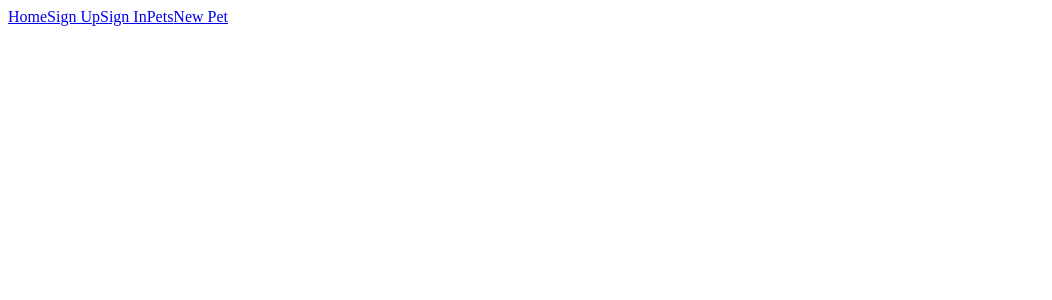
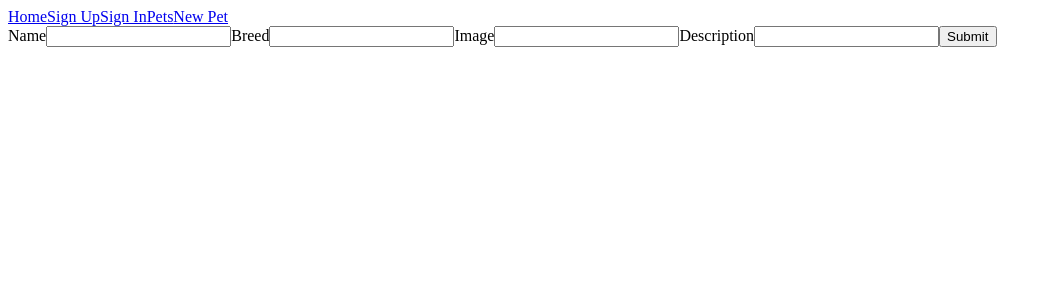
Before and after one commit to Jonathan-MacDuff/Pet-Finder-V2, a React (Create React App) app in the folder client/: page /petupdate/1 in a window 1280 px wide. Shown: the top 300 px of the page, without its empty margins (0-1052 px from the left). Built offline with nearby package versions, Linux system fonts and the light colour scheme.

Commit message:
added patch functionality

```diff
--- a/client/src/components/App.js
+++ b/client/src/components/App.js
@@ -6,6 +6,7 @@ import NewPetForm from "../pages/NewPetForm";
 import Home from "../pages/Home";
 import Signup from "../pages/Signup";
 import Signin from "../pages/Signin";
+import PetUpdateForm from "./PetUpdateForm";
 
 function App() {
   return (
@@ -28,6 +29,9 @@ function App() {
           <Route path="/petform">
             <NewPetForm />
           </Route>
+          <Route path='/petupdate/:id'>
+            <PetUpdateForm />
+          </Route>
         </Switch>
       </main>
     </>
--- a/client/src/components/Pet.js
+++ b/client/src/components/Pet.js
@@ -1,19 +1,14 @@
 import React from "react";
+import {useHistory} from "react-router-dom"
 
 
 function Pet({pet}) {
 
+    const navigate = useHistory()
     const id = pet.id;
 
     function handleUpdateClick() {
-        fetch('/petform', {
-            method: 'PATCH',
-            headers: {
-                'Content-Type': 'application/json',
-            },
-            body: JSON.stringify({pet}),
-        })
-        .then((r) => r.json())
+        navigate.push(`/petupdate/${id}`)
     }
 
     function handleDeleteClick() {
--- /dev/null
+++ b/client/src/components/PetUpdateForm.js
@@ -0,0 +1,54 @@
+import {React, useState} from "react";
+
+function PetUpdateForm() {
+
+    const [name, setName] = useState('')
+    const [breed, setBreed] = useState('')
+    const [image_url, setImage] = useState('')
+    const [description, setDescription] = useState('')
+    // const [lost, setLost] = useState(false)
+    // const [found, setFound] = useState(false)
+
+    function handleSubmit(e) {
+        e.preventDefault();
+        fetch('/petform', {
+            method: 'PATCH',
+            headers: {
+                'Content-Type': 'application/json',
+            },
+            body: JSON.stringify({name, breed, image_url, description/*, lost, found*/}),
+        });
+    };
+
+    return (
+        <form onSubmit = {handleSubmit}>
+            <label>Name
+                <input type='text' id='name' value={name}
+                    onChange={(e) => setName(e.target.value)}/>
+            </label>
+            <label>Breed
+                <input type='text' id='breed' value={breed}
+                    onChange={(e) => setBreed(e.target.value)}/>
+            </label>
+            <label>Image
+                <input type='text' id='image' value={image_url}
+                    onChange={(e) => setImage(e.target.value)}/>
+            </label>
+            <label>Description
+                <input type='text' id='description' value={description}
+                    onChange={(e) => setDescription(e.target.value)}/>
+            </label>
+            {/* <label>Lost
+                <input type='checkbox' id='lost' checked={lost}
+                    onChange={(e) => setLost(e.target.checked)}/>
+            </label>
+            <label>Found
+                <input type='checkbox' id='found' checked={found}
+                    onChange={(e) => setFound(e.target.checked)}/>
+            </label> */}
+            <button type='submit'>Submit</button>
+        </form>
+    );
+};
+
+export default PetUpdateForm
```
Also changed, not shown: 1 other file (tests, documents, lock files or other folders).
